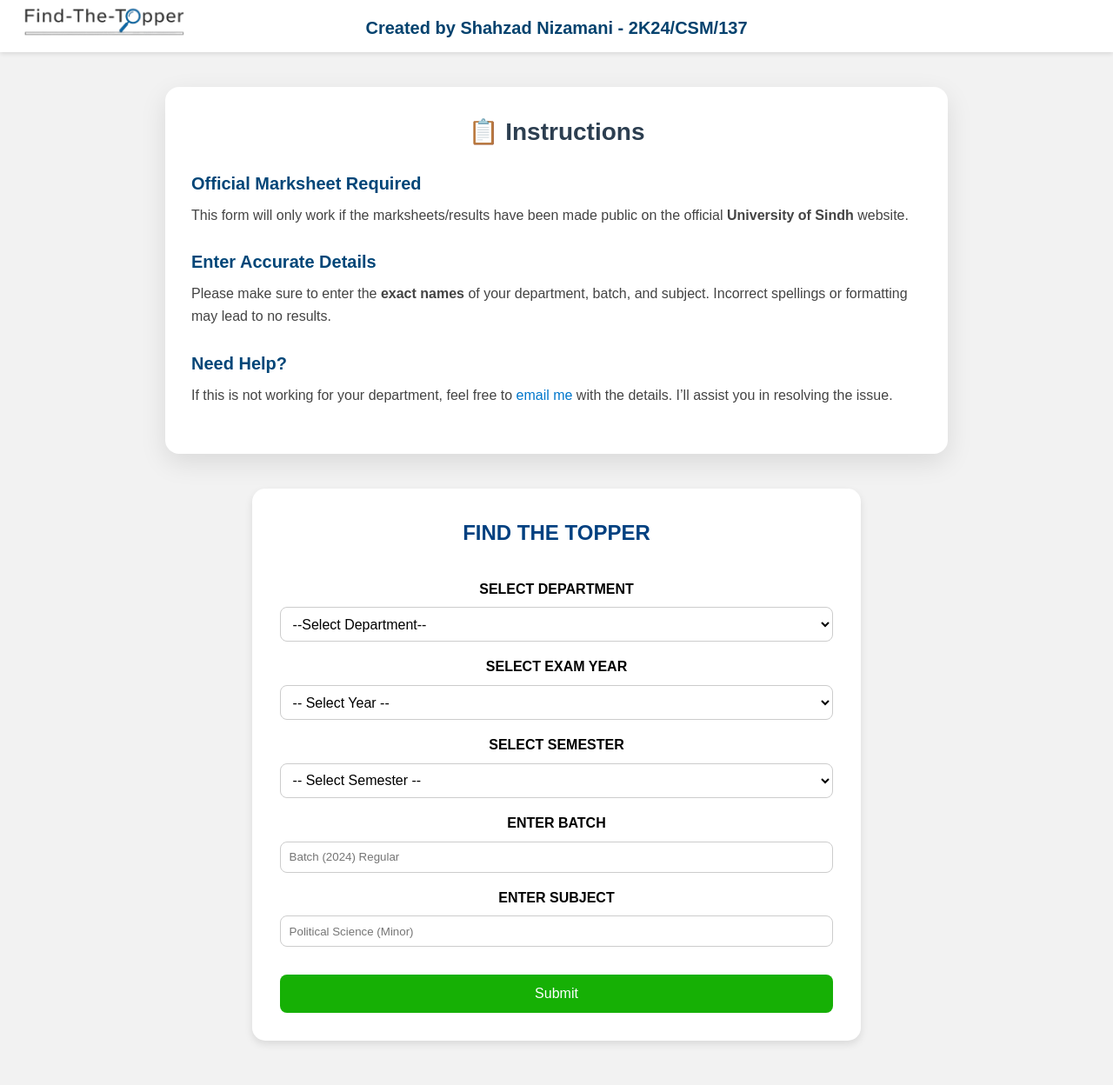
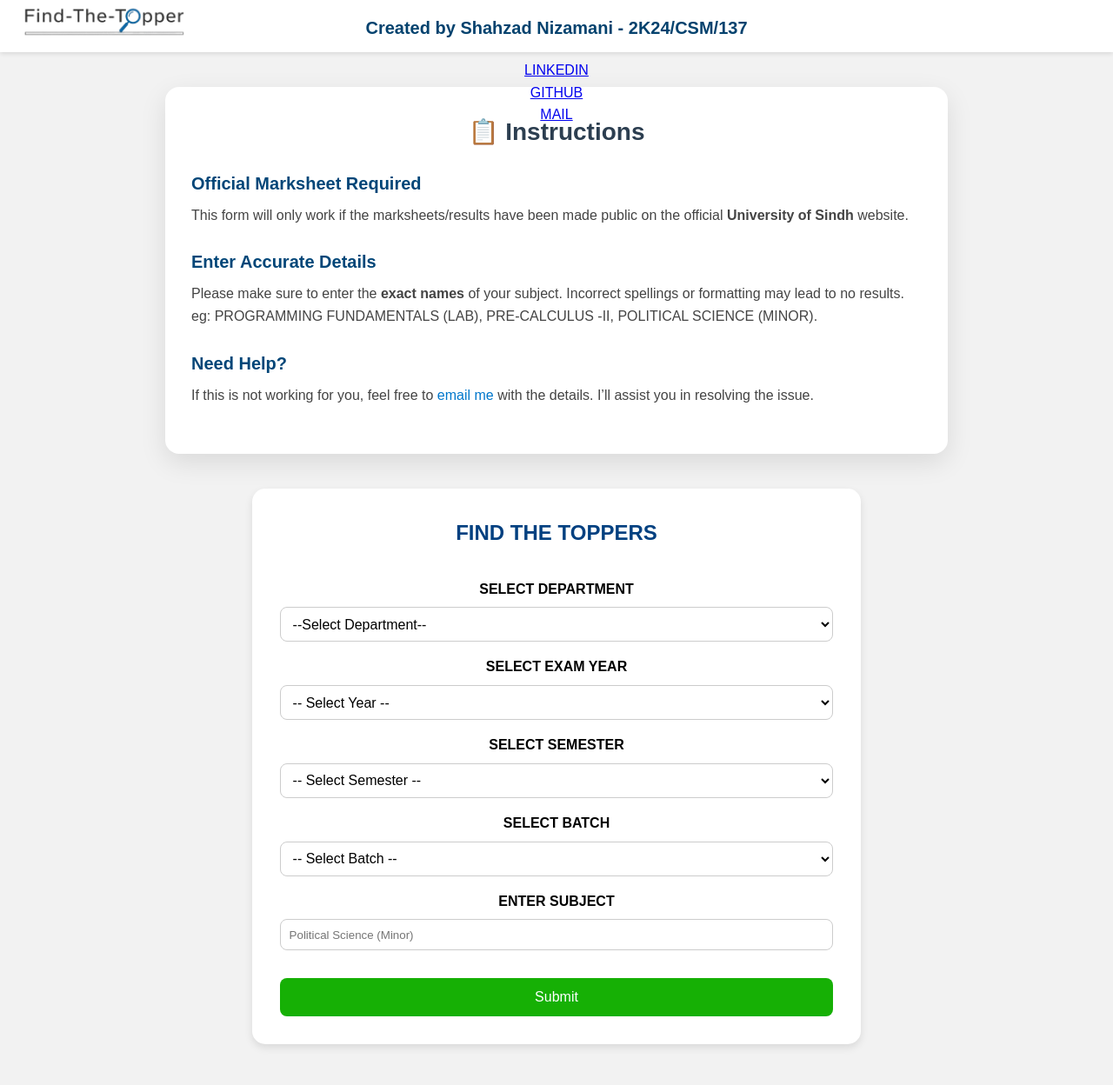
Before and after one commit to artbymali/find_the_topper, a Flask app: page / in a window 1280 px wide. Shown: the top 1248 px of the page at 87% size. Run offline with Flask 3, Linux system fonts and the light colour scheme.

Commit message:
added select option for batch

```diff
--- /dev/null
+++ b/page.html
@@ -0,0 +1 @@
+OBJECT ORIENTEDdd was not found in the dropdown options.
--- a/static/design.css
+++ b/static/design.css
@@ -11,7 +11,6 @@
     line-height: 1.6;
   }
 
-  /* === NAVBAR === */
   nav {
     width: 100%;
     height: 60px;
@@ -32,7 +31,6 @@ width: 240px;
     color: #03426e;
   }
 
-  /* === HEADINGS === */
   h2 {
     color: #333;
     margin-top: 10px;
@@ -45,15 +43,12 @@ width: 240px;
     margin-top: -8rem;
   }
 
-  /* === CONTAINER === */
   .container {
     width: 90%;
     max-width: 900px;
     margin: 100px auto 40px auto;
   }
-
-  /* === CARD === */
-  .card {
+    .card {
     background-color: #fff;
     border-radius: 16px;
     padding: 30px;
@@ -91,8 +86,6 @@ width: 240px;
   .instruction a:hover {
     text-decoration: underline;
   }
-
-/* Form Styles */
 form {
   max-width: 700px;
   margin: 0 auto 3rem;
@@ -154,7 +147,6 @@ input[type="submit"]:hover {
   background-color: #0db510;
 }
 
-/* Table Styles */
 table {
   width: 80%;
   margin: 2rem auto;
@@ -187,7 +179,6 @@ table tr:nth-child(even) {
   background-color: #f2f2f2;
 }
 
-/* Responsive Design */
 @media (max-width: 768px) {
   nav {
     flex-direction: column;
--- a/templates/index.html
+++ b/templates/index.html
@@ -3,12 +3,8 @@
 <head>
     <meta charset="UTF-8">
     <meta name="viewport" content="width=device-width, initial-scale=1.0">
-<!-- Correct CSS reference -->
     <link rel="stylesheet" href="{{ url_for('static', filename='design.css') }}">
-
-    <!-- Correct JS reference -->
     <script src="{{ url_for('static', filename='index.js') }}"></script>
-
     </head>
 <body>
 
@@ -16,6 +12,17 @@
   <div class="nav-row">
     <img src="{{ url_for('static', filename='Images/logo.png') }}" alt="Logo" class="logo">
     <h1 class="Created">Created by Shahzad Nizamani - 2K24/CSM/137</h1>
+    <ul>
+      <li>
+        <a href="https://www.linkedin.com/in/shahzad-nizamani-b9a987247/">LINKEDIN</a>
+      </li>
+      <li>
+        <a href="https://github.com/Shahzad-Nizamani">GITHUB</a>
+      </li>
+      <li>
+        <a href="mailto:nizamanias124@gmail.com">MAIL</a>
+      </li>
+    </ul>
   </div>
 </nav>
 
@@ -32,18 +39,18 @@
 
           <div class="instruction">
             <h3> Enter Accurate Details</h3>
-            <p>Please make sure to enter the <strong>exact names</strong> of your department, batch, and subject. Incorrect spellings or formatting may lead to no results.</p>
+            <p>Please make sure to enter the <strong>exact names</strong> of your subject. Incorrect spellings or formatting may lead to no results. eg: PROGRAMMING FUNDAMENTALS (LAB), PRE-CALCULUS -II, POLITICAL SCIENCE (MINOR).</p>
           </div>
 
           <div class="instruction">
             <h3> Need Help?</h3>
-            <p>If this is not working for your department, feel free to <a href="mailto:nizamanias124@gmail.com">email me</a> with the details. I’ll assist you in resolving the issue.</p>
+            <p>If this is not working for you, feel free to <a href="mailto:nizamanias124@gmail.com">email me</a> with the details. I’ll assist you in resolving the issue.</p>
           </div>
         </div>
       </div>
 <form method="post" onsubmit="return validateForm()">
 
-    <h2>FIND THE TOPPER</h2>
+    <h2>FIND THE TOPPERS</h2>
     <div class="Inputs">
 
         <label for="dept">SELECT DEPARTMENT</label>
@@ -78,8 +85,37 @@
             <option value="8">8</option>
         </select>
 
-        <label for="batch">ENTER BATCH</label>
-        <input type="text" id="batch" name="batch" placeholder="Batch (2024) Regular" required>
+        <label for="batch">SELECT BATCH</label>
+        <select id="batch" name="batch" required>
+          <option value="">-- Select Batch --</option>
+          <OPtion value="BATCH (2024) REGULAR">BATCH (2024) REGULAR</OPtion>
+          <option value="BATCH (2024) MEDICAL REGULAR">BATCH (2024) MEDICAL REGULAR</option>
+          <option value="BATCH (2024) ENGINEERING REGULAR">BATCH (2024) ENGINEERING REGULAR</option>
+
+          <OPtion value="BATCH (2023) REGULAR">BATCH (2023) REGULAR</OPtion>
+          <option value="BATCH (2023) MEDICAL REGULAR">BATCH (2023) MEDICAL REGULAR</option>
+          <option value="BATCH (2023) ENGINEERING REGULAR">BATCH (2023) ENGINEERING REGULAR</option>
+
+          <OPtion value="BATCH (2022) REGULAR">BATCH (2022) REGULAR</OPtion>
+          <option value="BATCH (2022) MEDICAL REGULAR">BATCH (2022) MEDICAL REGULAR</option>
+          <option value="BATCH (2022) ENGINEERING REGULAR">BATCH (2022) ENGINEERING REGULAR</option>
+
+          <OPtion value="BATCH (2021) REGULAR">BATCH (2021) REGULAR</OPtion>
+          <option value="BATCH (2021) MEDICAL REGULAR">BATCH (2021) MEDICAL REGULAR</option>
+          <option value="BATCH (2021) ENGINEERING REGULAR">BATCH (2021) ENGINEERING REGULAR</option>
+
+          <OPtion value="BATCH (2020) REGULAR">BATCH (2020) REGULAR</OPtion>
+          <option value="BATCH (2020) MEDICAL REGULAR">BATCH (2020) MEDICAL REGULAR</option>
+          <option value="BATCH (2020) ENGINEERING REGULAR">BATCH (2020) ENGINEERING REGULAR</option>
+
+          <OPtion value="BATCH (2019) REGULAR">BATCH (2019) REGULAR</OPtion>
+          <option value="BATCH (2019) MEDICAL REGULAR">BATCH (2019) MEDICAL REGULAR</option>
+          <option value="BATCH (2019) ENGINEERING REGULAR">BATCH (2019) ENGINEERING REGULAR</option>
+
+          <OPtion value="BATCH (2018) REGULAR">BATCH (2018) REGULAR</OPtion>
+          <option value="BATCH (2018) MEDICAL REGULAR">BATCH (2018) MEDICAL REGULAR</option>
+          <option value="BATCH (2018) ENGINEERING REGULAR">BATCH (2018) ENGINEERING REGULAR</option>
+        </select>
 
         <label for="subject">ENTER SUBJECT</label>
         <input type="text" id="subject" name="subject" placeholder="Political Science (Minor)" required>
```
